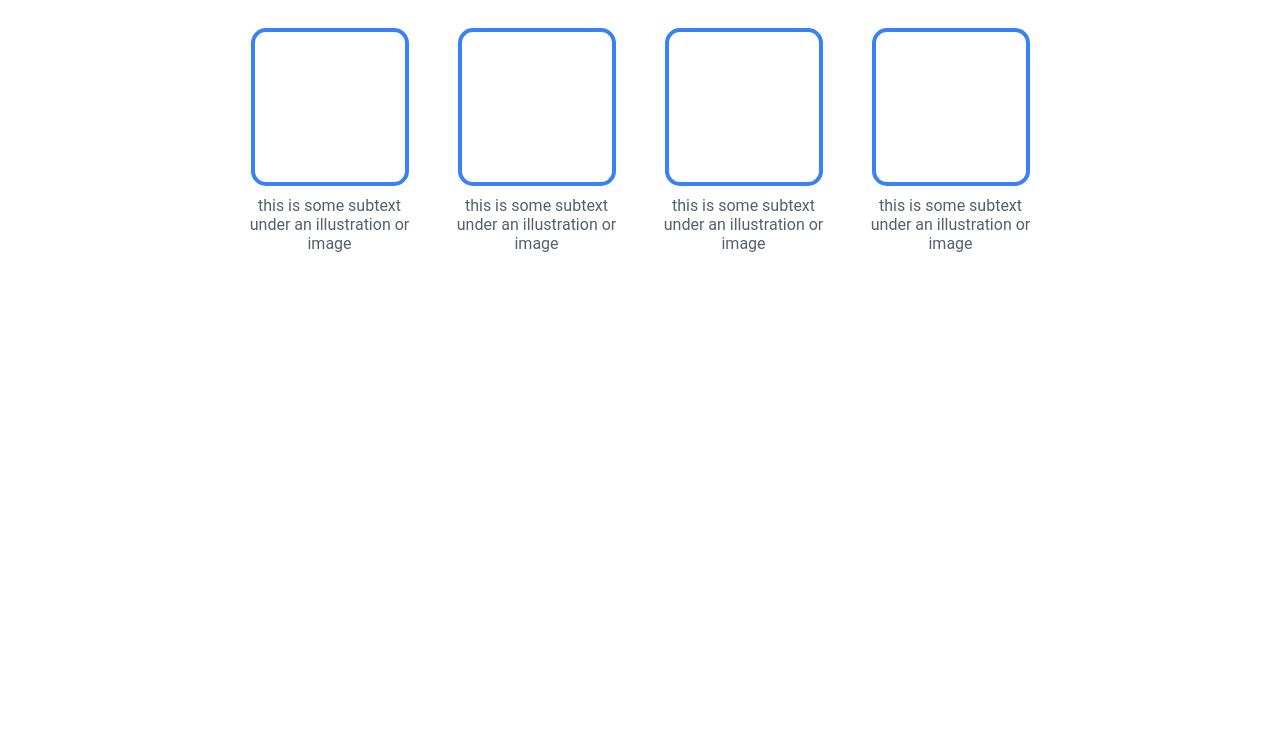
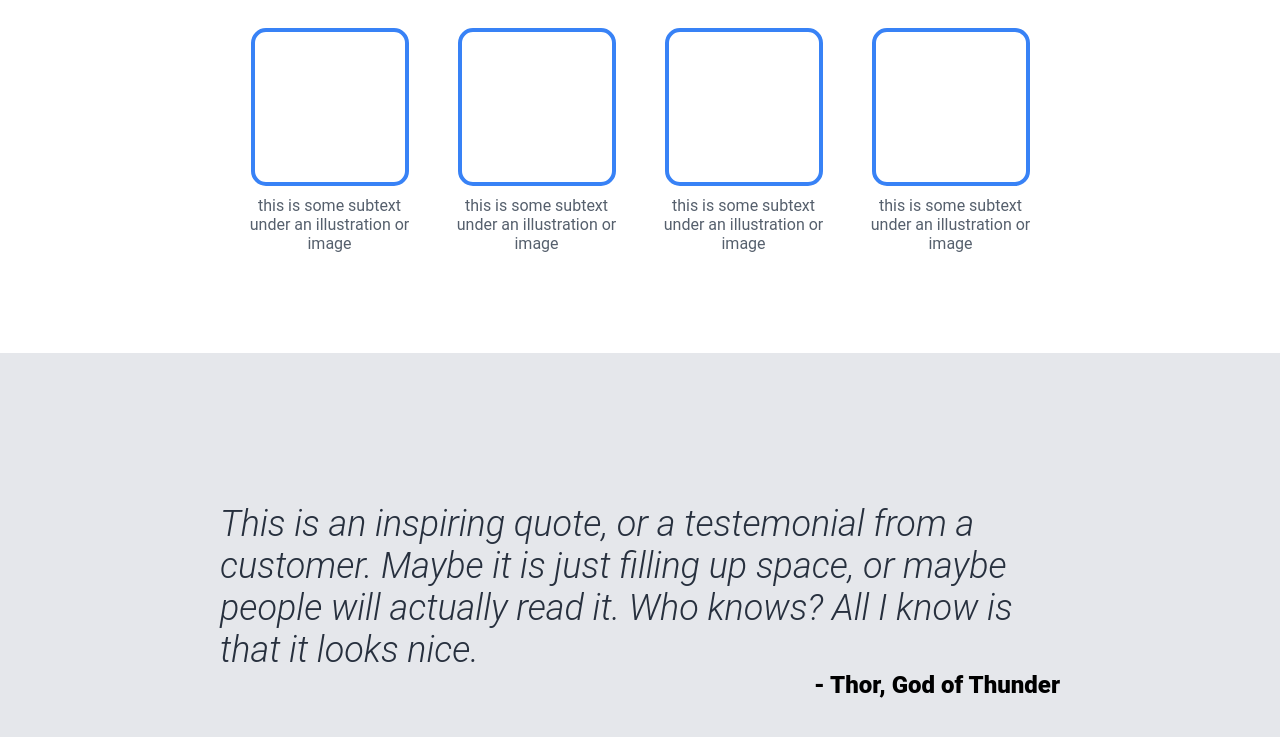
Before and after one commit to Unstoppable-AJ-LimitsNotFound/landing-page, a plain HTML site: page index.html in a window 1280 px wide. Shown: the part 635-1372 px from the top of the page. Before the commit the page ends 988 px from the top, so only its background shows below. Drawn offline with Linux system fonts and the light colour scheme.

Commit message:
Add quote section with styled text and author

```diff
--- a/index.html
+++ b/index.html
@@ -52,6 +52,13 @@
             </div>
         </div>
     </section>
+
+    <section class="quote-box">
+        <div class="quote">
+            <i>This is an inspiring quote, or a testemonial from a customer. Maybe it is just filling up space, or maybe people will actually read it. Who knows? All I know is that it looks nice.</i>
+        </div>
+        <p>- Thor, God of Thunder</p>
+    </section>
 </body>
 
 </html>
--- a/style.css
+++ b/style.css
@@ -122,3 +122,20 @@ h2 {
     border: 4px solid #3882f6;
     border-radius: 15px;
 }
+
+.quote-box {
+    background-color: #E5E7EB;
+    padding: 150px 220px;
+}
+
+.quote {
+    font-size: 36px;
+    color: #27303E;
+    font-weight: 300;
+}
+
+.quote-box p {
+    text-align: right;
+    font-weight: 900;
+    font-size: 24px;
+}
```
